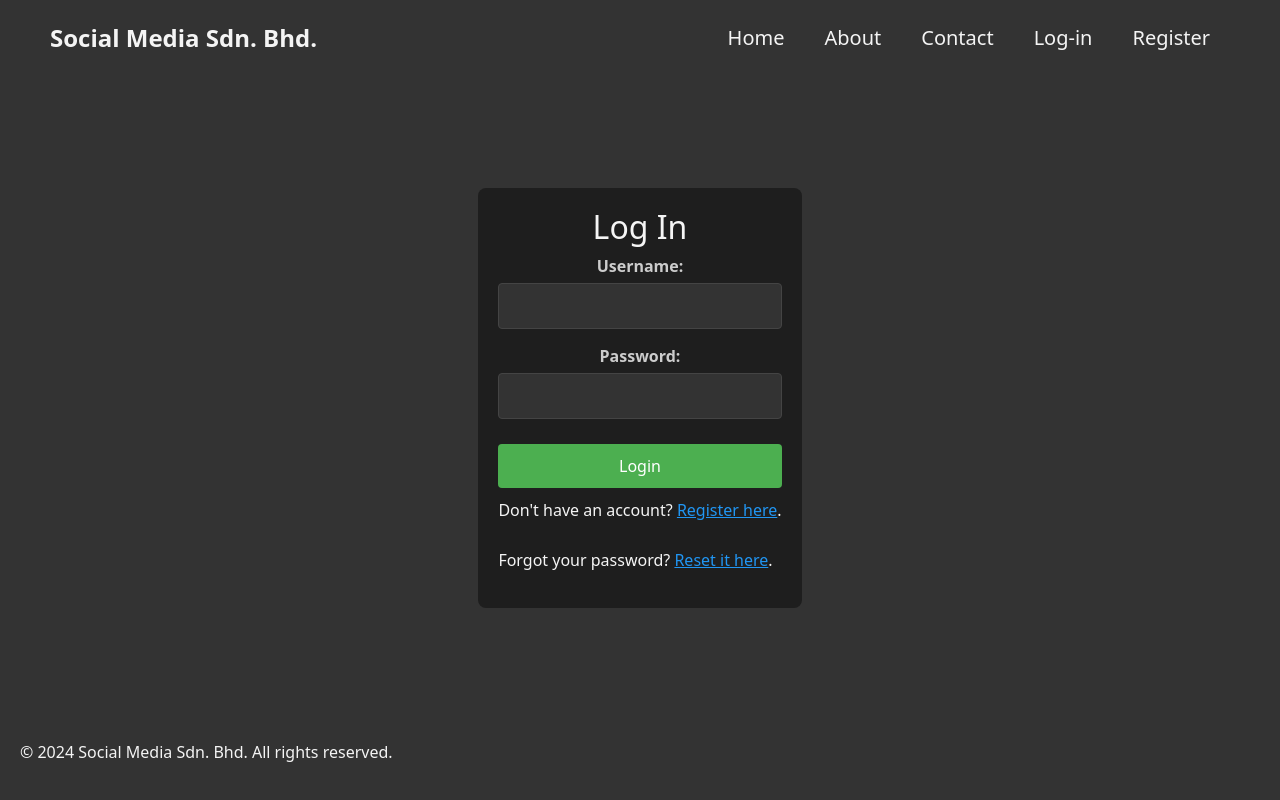
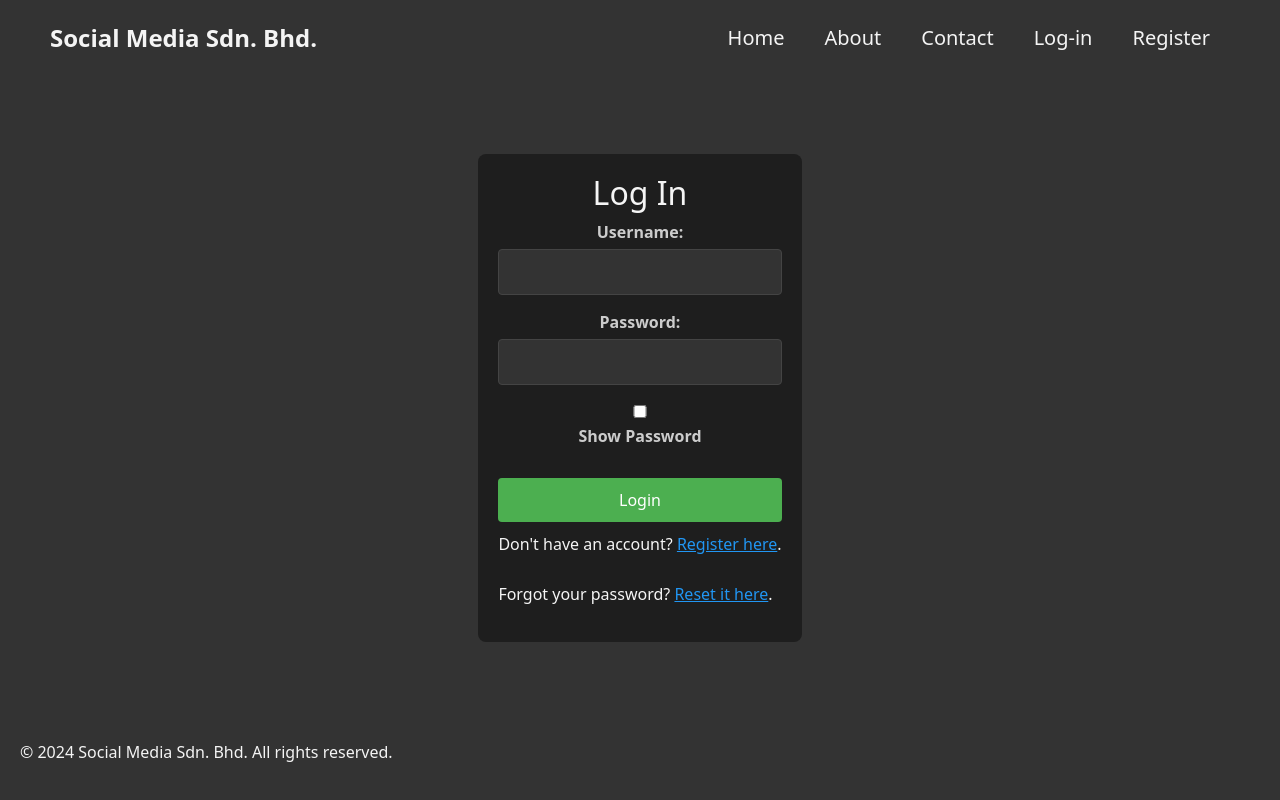
Before and after one commit to Leos-Khai/final_year_project, a React (Create React App) app in the folder frontend/: page /login in a window 1280 px wide. Built offline with nearby package versions, Linux system fonts and the light colour scheme.

Commit message:
Feat(Client): Added show / hide password.

```diff
--- a/frontend/src/components/Login.js
+++ b/frontend/src/components/Login.js
@@ -7,6 +7,7 @@ import '../assets/styles/Login.css';
 function Login() {
   const [username, setUsername] = useState('');
   const [password, setPassword] = useState('');
+  const [showPassword, setShowPassword] = useState(false); // State to toggle password visibility
   const { setUser } = useUserContext(); // Access the user context
   const [error, setError] = useState(null); // Initialize error state as null
   const navigate = useNavigate(); // Hook to navigate to different routes
@@ -46,12 +47,21 @@ function Login() {
         <div className="form-group">
           <label htmlFor="password">Password:</label>
           <input
-            type="password"
+            type={showPassword ? 'text' : 'password'} // Toggle between text and password
             id="password"
             value={password}
             onChange={(e) => setPassword(e.target.value)}
             required
           />
+        </div>
+        <div className="form-group">
+          <input
+            type="checkbox"
+            id="showPassword"
+            checked={showPassword}
+            onChange={(e) => setShowPassword(e.target.checked)} // Toggle checkbox state
+          />
+          <label htmlFor="showPassword">Show Password</label>
         </div>
         <button type="submit" className="login-button">Login</button>
         <p className="link-text">
```
